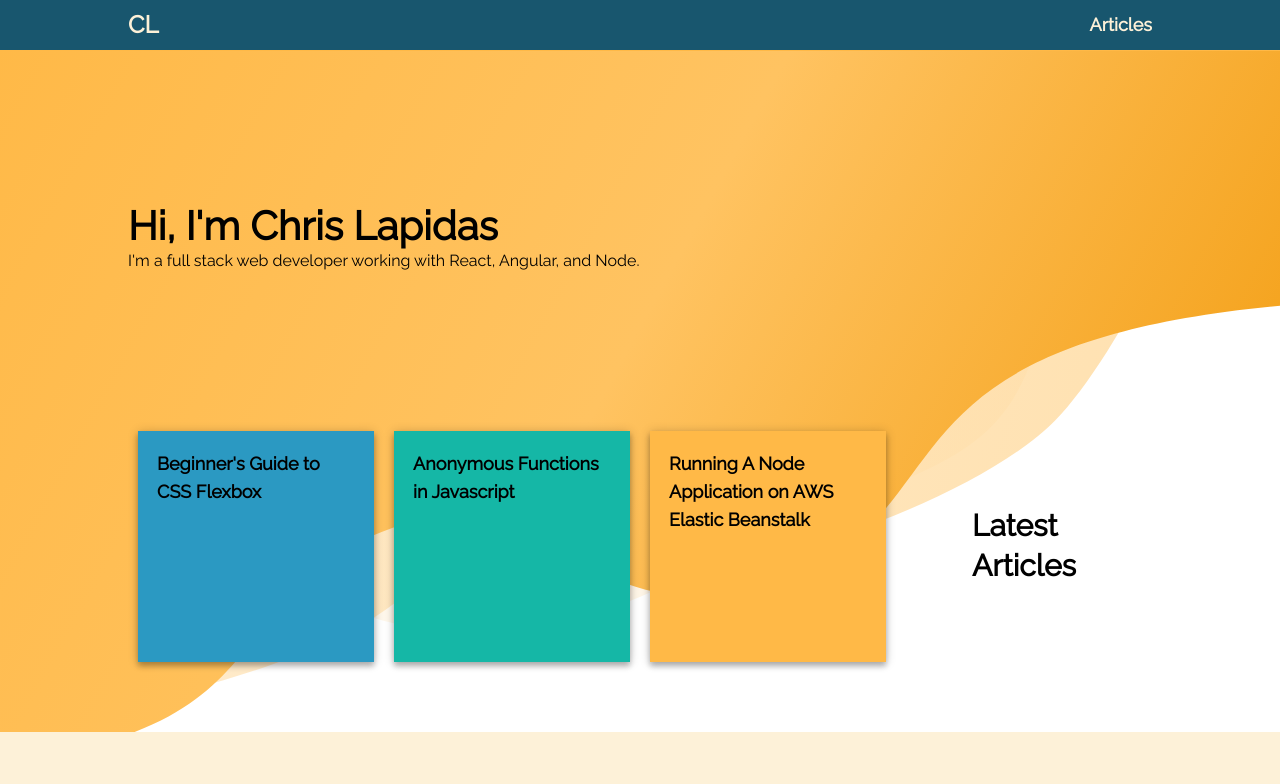
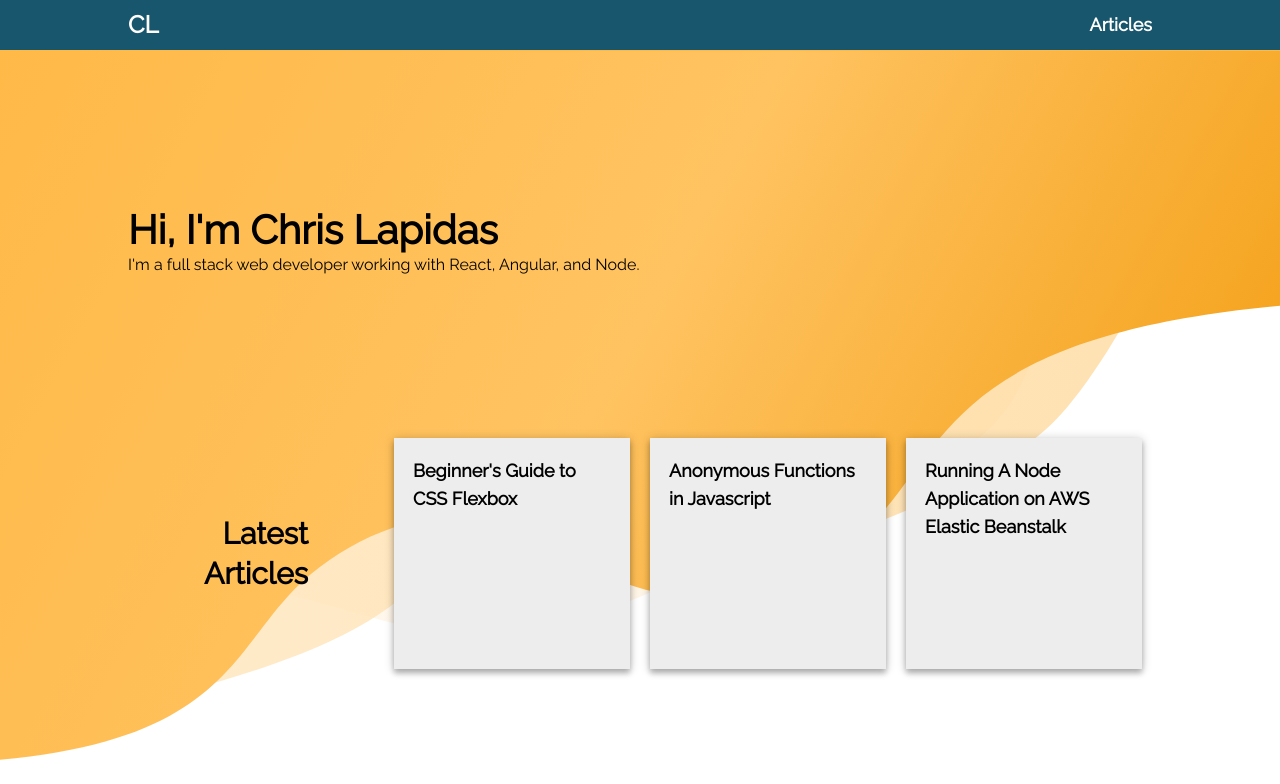
Before and after one commit to chrislapidas/chrislaps, a Next.js app: page / in a window 1280 px wide. Shown: the top 784 px of the page. Built offline with nearby package versions, Linux system fonts and the light colour scheme.

Commit message:
Switch cards to grey

```diff
--- a/pages/index.js
+++ b/pages/index.js
@@ -24,6 +24,16 @@ export default function Home() {
 
       <section className={styles.latest}>
         <div className={"container " + styles.latestContainer}>
+          <div className={styles.articleWrapper4}>
+            <header className={styles.latestHeader}>
+              <a href="/articles">
+                <h2>
+                  Latest <br />
+                  Articles
+                </h2>
+              </a>
+            </header>
+          </div>
           <div className={"elevation-5 " + styles.articleWrapper1}>
             <a href="/articles">
               <article className={styles.article1}>
@@ -44,16 +54,6 @@ export default function Home() {
                 <h4>Running A Node Application on AWS Elastic Beanstalk</h4>
               </a>
             </article>
-          </div>
-          <div className={styles.articleWrapper4}>
-            <header className={styles.latestHeader}>
-              <a href="/articles">
-                <h2>
-                  Latest <br />
-                  Articles
-                </h2>
-              </a>
-            </header>
           </div>
         </div>
       </section>
--- a/styles/Index.module.scss
+++ b/styles/Index.module.scss
@@ -1,5 +1,5 @@
 .landing {
-  padding: 150px 0 150px 0;
+  padding: 12% 0;
 }
 
 .bgWave {
@@ -34,15 +34,15 @@
 }
 
 .articleWrapper1 {
-  background: #2b99c2;
+  background: #ededed;
 }
 
 .articleWrapper2 {
-  background: var(--color-2);
+  background: #ededed;
 }
 
 .articleWrapper3 {
-  background: var(--color-3);
+  background: #ededed;
 }
 
 .article1,
@@ -56,11 +56,11 @@
   display: flex;
   justify-content: center;
   align-items: center;
+  text-align: right;
 }
 
 .aboutSection {
   padding-top: 48px;
-  background-color: var(--color-4);
 }
 
 .aboutContainer {
--- a/styles/Nav.module.scss
+++ b/styles/Nav.module.scss
@@ -1,6 +1,6 @@
 .nav {
   background-color: #18566e;
-  color: var(--color-4);
+  color: white;
 
   border-bottom: 1px solid var(--color-3);
 }
```
